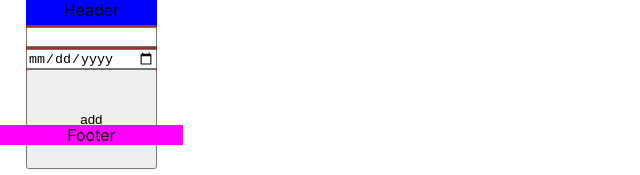
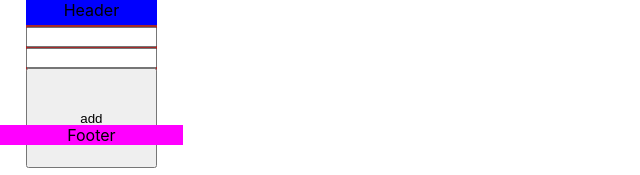
Before and after one commit to pkorytowski/hello_contest, a React (Create React App) app in the folder frontend/: page /login in a window 1280 px wide. Shown: the top 175 px of the page, without its empty margins (0-640 px from the left). Built offline with nearby package versions, Linux system fonts and the light colour scheme; the HTML template or start-up script is replaced by a standard one.

Commit message:
upgrade form; manage changin path after login

```diff
--- a/frontend/package.json
+++ b/frontend/package.json
@@ -8,8 +8,10 @@
     "@testing-library/user-event": "^7.2.1",
     "react": "^16.13.1",
     "react-dom": "^16.13.1",
+    "react-hook-form": "^6.9.2",
     "react-router-dom": "^5.2.0",
-    "react-scripts": "3.4.3"
+    "react-scripts": "3.4.3",
+    "reactjs-popup": "^2.0.4"
   },
   "scripts": {
     "start": "react-scripts start",
--- a/frontend/src/App.js
+++ b/frontend/src/App.js
@@ -1,7 +1,7 @@
 import React from 'react';
 import './App.css';
 import { BrowserRouter as Router, Switch, Route } from 'react-router-dom';
-import {Header, PostContainer, Footer, Menu, UserStuff, Page} from 'components'
+import {Page} from 'components'
 function App() {
   return (
     <div className="App">
--- a/frontend/src/components/UserStuff/UserStuff.js
+++ b/frontend/src/components/UserStuff/UserStuff.js
@@ -4,10 +4,10 @@ import {Link} from "react-router-dom";
 const UserStuff = () => {
     return (
 
-       <a className={styles.UserStuff}>
+       <div className={styles.UserStuff}>
             <Link to="/login">Login</Link><br/>
             <Link to="/registration">Create account</Link>
-        </a>
+        </div>
 
     )
 }
--- a/frontend/src/pages/LoginPage/LoginPage.js
+++ b/frontend/src/pages/LoginPage/LoginPage.js
@@ -1,5 +1,5 @@
 import React from 'react';
-import {Header, PostContainer, Footer, Menu, UserStuff} from 'components'
+import {Header, Footer} from 'components'
 import{ LoginForm} from './components'
 import styles from './LoginPage.module.css';
 const LoginPage = () => {
--- a/frontend/src/pages/LoginPage/components/LoginForm/LoginForm.js
+++ b/frontend/src/pages/LoginPage/components/LoginForm/LoginForm.js
@@ -1,26 +1,23 @@
 import React, {useState} from 'react';
 import styles from './LoginForm.module.css';
-
+import { useForm } from "react-hook-form";
+import {Redirect} from "react-router-dom";
 const LoginForm = () => {
-    const [login, setLogin] = useState('');
-    const [password, setPassword] = useState('');
-
-    const handleLogin = e => {
-        e.preventDefault();
-        console.log({login, password})
-        if (!login || !password)
-            return;
-        setLogin('')
-        setPassword('')
-
+    const { register, handleSubmit} = useForm();
+    const [isLogin, setLoggin] = useState(false)
+    const handleLogin = data => {
+        console.log(data)
+        setLoggin(true)
     }
     return (
-        <form onSubmit={handleLogin} className={styles.LoginForm}>
-        <label><input type="text" value={login} onChange={e => setLogin(e.target.value)}/></label>
-        <label><input type="date" value={password} onChange={e => setPassword(e.target.value)}/></label>
-        <button type="submit">add</button>
-    </form>
-
+    <>
+        <form onSubmit={handleSubmit(handleLogin)} className={styles.LoginForm}>
+            <label><input ref={register} name="user_name" type="text" /></label>
+            <label><input ref={register} name="password" type="text" /></label>
+            <button type="submit" >add</button>
+        </form>
+        { isLogin ? <Redirect to="/" /> : null  }
+    </>
     )
 }
 export default LoginForm;
--- a/frontend/src/pages/RegisterPage/RegisterPage.js
+++ b/frontend/src/pages/RegisterPage/RegisterPage.js
@@ -1,5 +1,5 @@
 import React from 'react';
-import {Header, PostContainer, Footer, Menu, UserStuff} from 'components'
+import {Header, Footer} from 'components'
 import{ RegisterForm} from './components'
 import styles from './RegisterPage.module.css';
 const RegisterPage = () => {
--- a/frontend/src/pages/RegisterPage/components/RegisterForm/RegisterForm.module.css
+++ b/frontend/src/pages/RegisterPage/components/RegisterForm/RegisterForm.module.css
@@ -5,3 +5,6 @@
 input{
     height: 20px;
 }
+button{
+    height: 30px;
+}
```
Also changed, not shown: frontend/src/pages/RegisterPage/components/RegisterForm/RegisterForm.js (+15 -15 lines), 1 other file (tests, documents, lock files or other folders).
